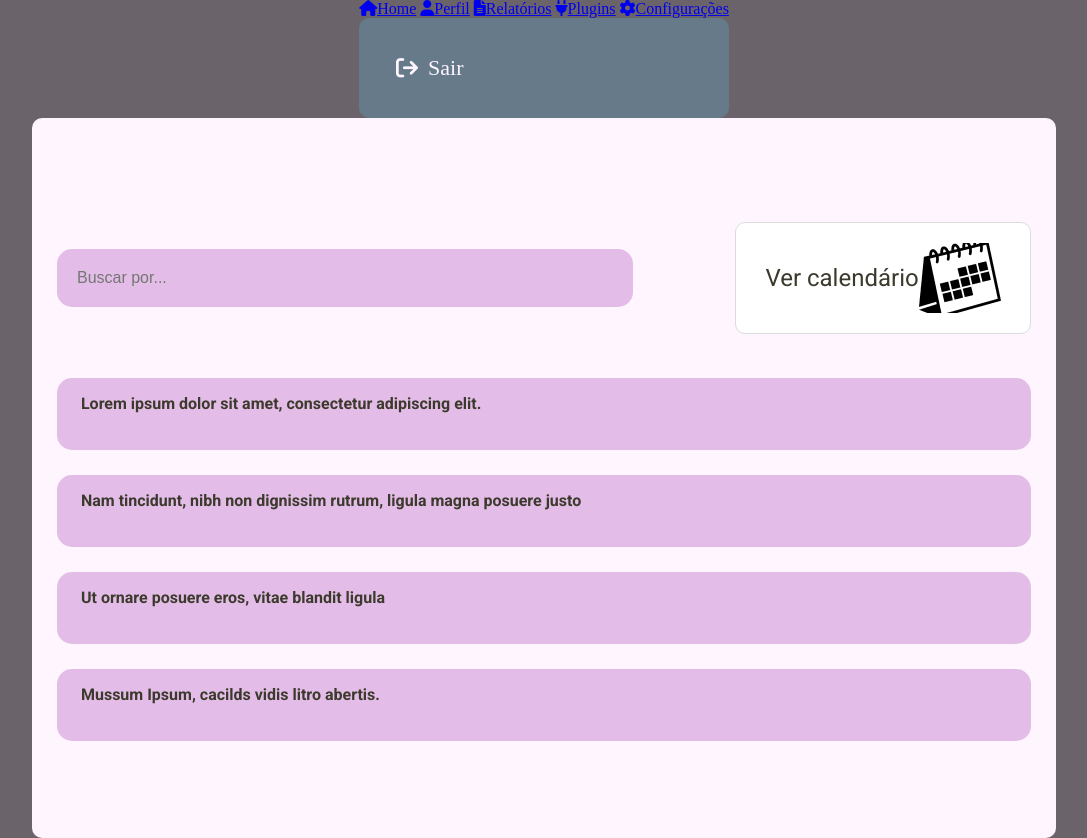
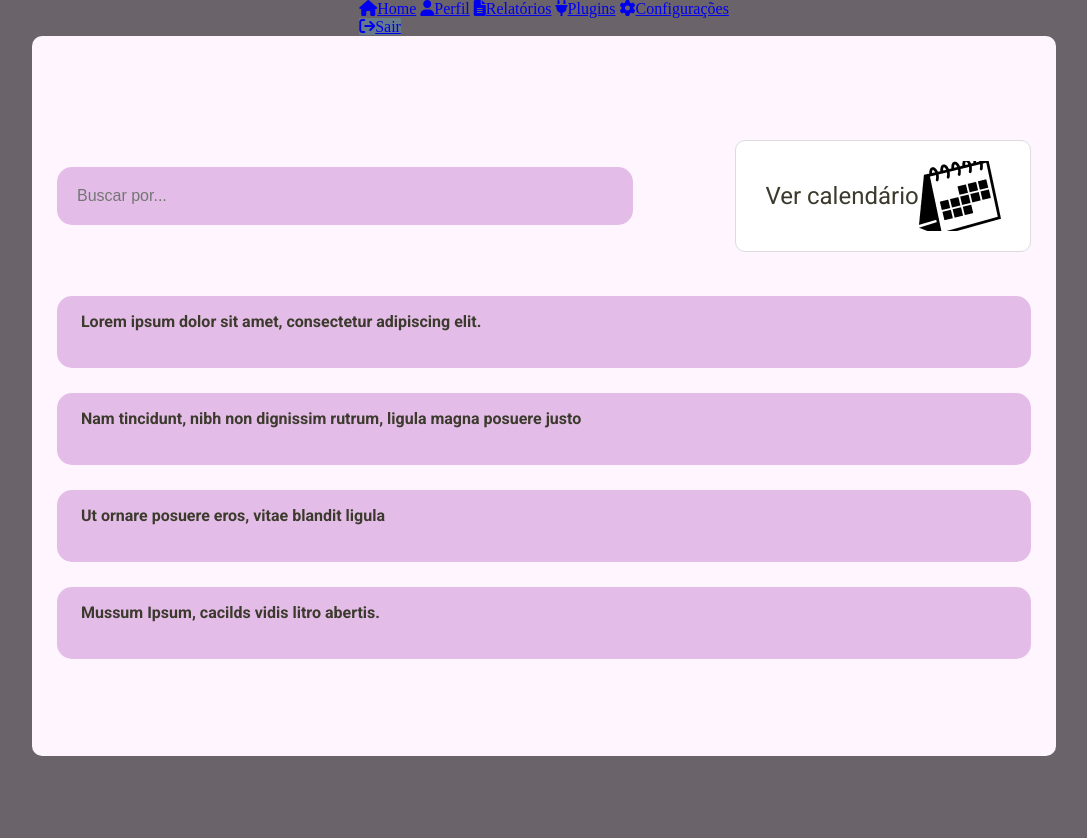
Before and after one commit to paulorjuniorp/lifetrack-dev, a plain HTML site: page organization.html in a window 1280 px wide. Shown: the whole page, without its empty margins (96-1183 px from the left). After the commit the page ends 800 px from the top, so only its background shows below. Drawn offline with Linux system fonts and the light colour scheme; a web font is replaced by a local one.

Commit message:
Adds some fix in the organization page

```diff
--- a/organization.html
+++ b/organization.html
@@ -19,7 +19,7 @@
             <a href="#" class="barra__lado__item"><i class="fas fa-plug"></i>Plugins</a>
             <a href="#" class="barra__lado__item"><i class="fas fa-cog"></i>Configurações</a>
         </div>
-        <a href="#" class="barra_lado__item barra_lado__item__sair"><i class="fas fa-sign-out"></i>Sair</a>
+        <a href="#" class="barra__lado__item barra_lado__item__sair"><i class="fas fa-sign-out"></i>Sair</a>
     </nav>
     <div class="container__principal">
         <main class="listagem__principal">
@@ -28,8 +28,7 @@
                 <a href="#" class="cabecalho__busca__btn">Ver calendário<img
                         src="assets/variante-de-calendario-para-desktop-spring 1.png" alt="Imagem calendário"></a>
             </section>
-            <section>
-                <div class="listagem__principal__items">
+            <section class="listagem__principal__items">
                 <a href="#" class="listagem__principal__item">
                     <p class="listagem__principal__item__texto">Lorem ipsum dolor sit amet, consectetur adipiscing
                         elit.</p>
@@ -44,7 +43,6 @@
                 <a href="#" class="listagem__principal__item">
                     <p class="listagem__principal__item__texto">Mussum Ipsum, cacilds vidis litro abertis.</p>
                 </a>
-                </div>
             </section>
         </main>
     </div>
```
Lines whose indentation alone changed are shown as unchanged.
